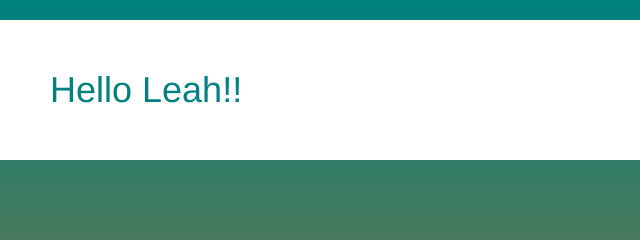
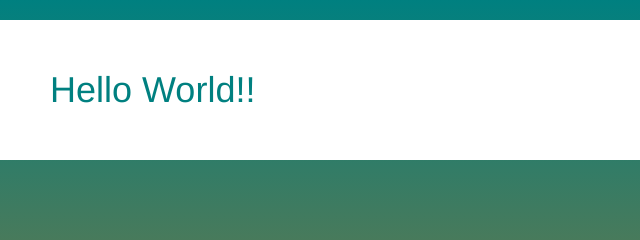
Before and after one commit to thisisbrad/gulp-browsersync-example, a website: page public/index.html in a window 1280 px wide. Shown: the top 240 px of the page, 0-640 px from the left. Drawn offline with nearby package versions, Linux system fonts and the light colour scheme.

Commit message:
Working on stuff

```diff
--- a/gulpfile.js
+++ b/gulpfile.js
@@ -3,6 +3,7 @@ const concat      = require('gulp-concat');
 const notify      = require('gulp-notify');
 const browserSync = require('browser-sync');
 const jshint      = require('gulp-jshint');
+
 
 const paths = {
   assets: ['./src/assets/'],
@@ -21,6 +22,11 @@ const paths = {
 };
 
 gulp.task('serve', function () {
+
+    {
+      let bob = "me"
+    }
+
     browserSync.init({
         server: {
             baseDir: "./public"
--- a/public/index.html
+++ b/public/index.html
@@ -15,6 +15,6 @@
 </head>
 <body>
 	<!-- This is a BOSS HTML5 template! -->
-	<h1>Hello Leah!!</h1>
+	<h1>Hello World!!</h1>
 </body>
 </html>
```
Also changed, not shown: src/html/index.html (+1 -1 lines).
